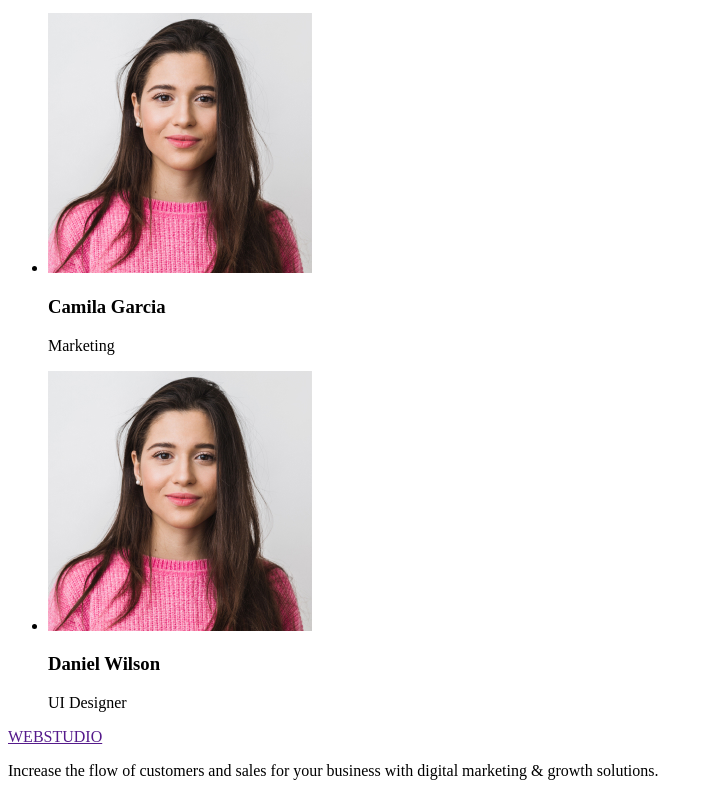
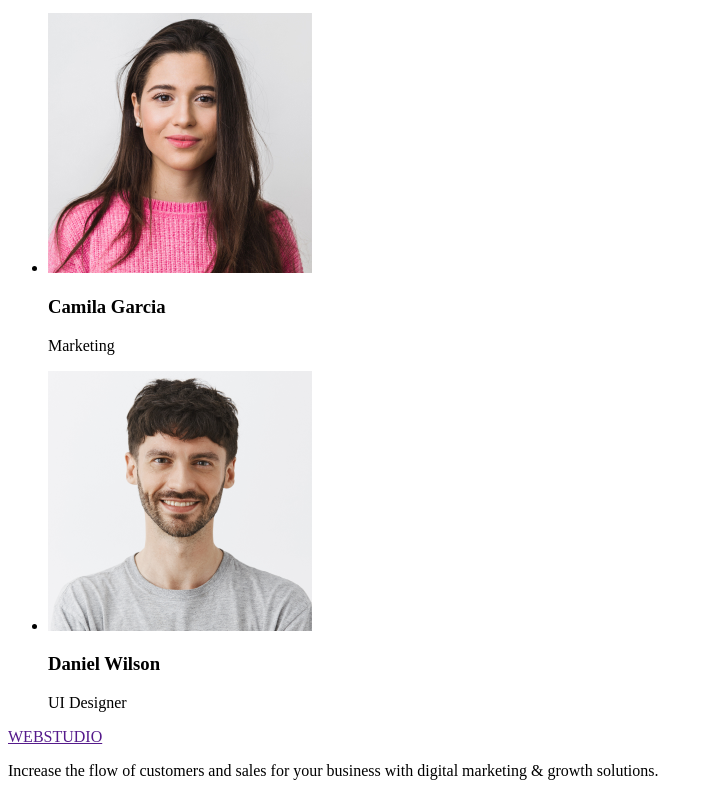
Before and after one commit to Kushnir2525/goit-markup-hw-01, a plain HTML site: page index.html in a window 1280 px wide. Shown: the part 2344-3140 px from the top of the page, without its empty margins (0-709 px from the left). Drawn offline with Linux system fonts and the light colour scheme.

Commit message:
changed image

```diff
--- a/index.html
+++ b/index.html
@@ -65,7 +65,7 @@
             <li> <img src="./images/Our Team/camila-garcia.jpg" alt="photo of the woman"width="264">
                 <h3>Camila Garcia</h3>
                 <p>Marketing</p></li>
-            <li> <img src="./images/Our Team/camila-garcia.jpg" alt="photo of the man"width="264">
+            <li> <img src="./images/Our Team/daniel-wilson.png" alt="photo of the man"width="264">
                 <h3>Daniel Wilson</h3>
                 <p>UI Designer</p> </li>
         </ul>
```
